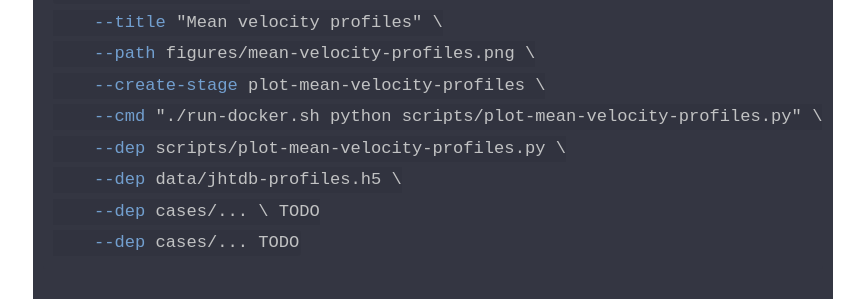
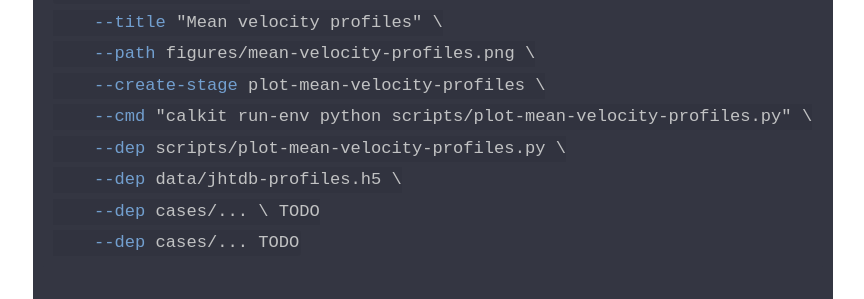
Before and after one commit to petebachant/petebachant.github.io, a Jekyll site: the page built from _posts/2024-10-15-reproducible-openfoam.markdown, in a window 1280 px wide and 900 px high, scrolled down 5821 px. Shown: the part 152-451 px from the top of the window, without its empty margins (207-1071 px from the left). Built offline with Jekyll 4.4.1, drawn with Linux system fonts in a browser that asks for light colours; nearby versions of some CDN libraries; formulas are drawn with MathJax 3; comment, search, counter and statistics services are not loaded.

Commit message:
Use run-env command

```diff
--- a/_posts/2024-10-15-reproducible-openfoam.markdown
+++ b/_posts/2024-10-15-reproducible-openfoam.markdown
@@ -204,7 +204,7 @@ calkit new figure \
     --title "Mean velocity profiles" \
     --path figures/mean-velocity-profiles.png \
     --create-stage plot-mean-velocity-profiles \
-    --cmd "./run-docker.sh python scripts/plot-mean-velocity-profiles.py" \
+    --cmd "calkit run-env python scripts/plot-mean-velocity-profiles.py" \
     --dep scripts/plot-mean-velocity-profiles.py \
     --dep data/jhtdb-profiles.h5 \
     --dep cases/... \ TODO
```
